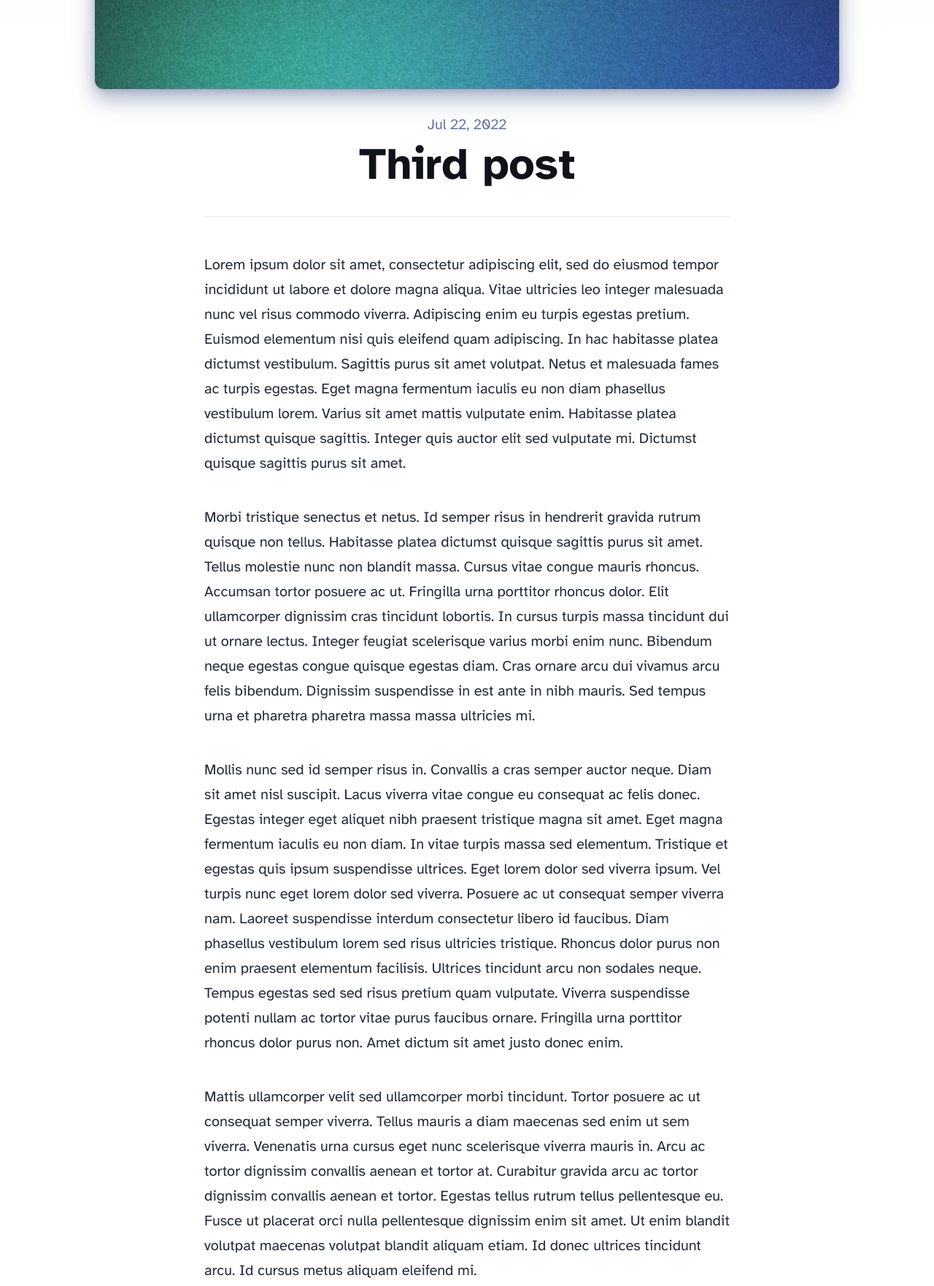
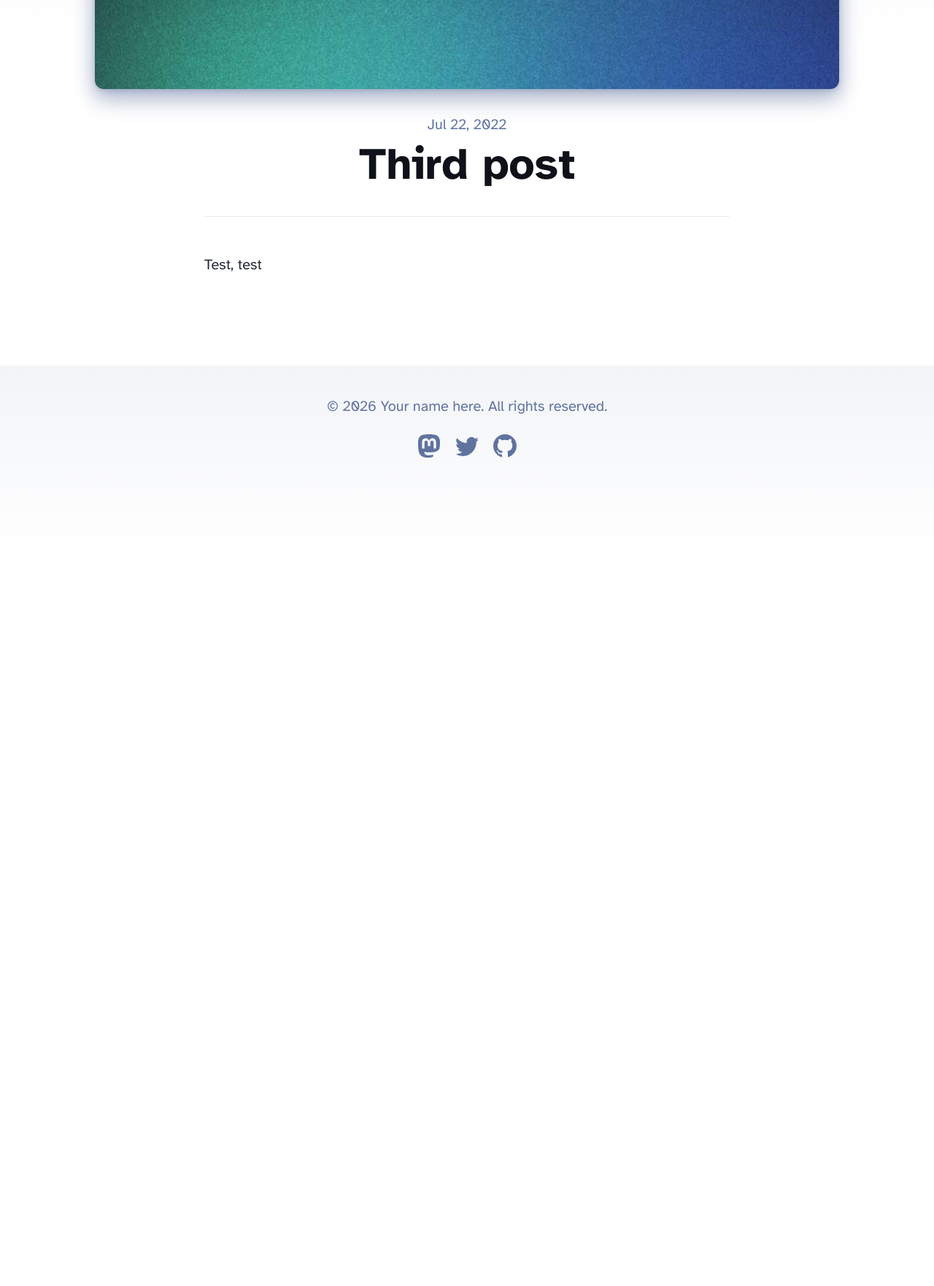
Before and after one commit to RadoslawDev/staticwebsite, an Astro site: page /blog/third-post in a window 1280 px wide. Shown: the part 526-2288 px from the top of the page at 73% size. After the commit the page ends 1285 px from the top, so only its background shows below. Built offline with nearby package versions, Linux system fonts and the light colour scheme; Astro itself is replaced by a stand-in of ours.

Commit message:
Zastąpienie trzeciego wpisu moim własnym

```diff
--- a/src/content/blog/third-post.md
+++ b/src/content/blog/third-post.md
@@ -5,12 +5,4 @@ pubDate: 'Jul 22 2022'
 heroImage: '../../assets/blog-placeholder-2.jpg'
 ---
 
-Lorem ipsum dolor sit amet, consectetur adipiscing elit, sed do eiusmod tempor incididunt ut labore et dolore magna aliqua. Vitae ultricies leo integer malesuada nunc vel risus commodo viverra. Adipiscing enim eu turpis egestas pretium. Euismod elementum nisi quis eleifend quam adipiscing. In hac habitasse platea dictumst vestibulum. Sagittis purus sit amet volutpat. Netus et malesuada fames ac turpis egestas. Eget magna fermentum iaculis eu non diam phasellus vestibulum lorem. Varius sit amet mattis vulputate enim. Habitasse platea dictumst quisque sagittis. Integer quis auctor elit sed vulputate mi. Dictumst quisque sagittis purus sit amet.
-
-Morbi tristique senectus et netus. Id semper risus in hendrerit gravida rutrum quisque non tellus. Habitasse platea dictumst quisque sagittis purus sit amet. Tellus molestie nunc non blandit massa. Cursus vitae congue mauris rhoncus. Accumsan tortor posuere ac ut. Fringilla urna porttitor rhoncus dolor. Elit ullamcorper dignissim cras tincidunt lobortis. In cursus turpis massa tincidunt dui ut ornare lectus. Integer feugiat scelerisque varius morbi enim nunc. Bibendum neque egestas congue quisque egestas diam. Cras ornare arcu dui vivamus arcu felis bibendum. Dignissim suspendisse in est ante in nibh mauris. Sed tempus urna et pharetra pharetra massa massa ultricies mi.
-
-Mollis nunc sed id semper risus in. Convallis a cras semper auctor neque. Diam sit amet nisl suscipit. Lacus viverra vitae congue eu consequat ac felis donec. Egestas integer eget aliquet nibh praesent tristique magna sit amet. Eget magna fermentum iaculis eu non diam. In vitae turpis massa sed elementum. Tristique et egestas quis ipsum suspendisse ultrices. Eget lorem dolor sed viverra ipsum. Vel turpis nunc eget lorem dolor sed viverra. Posuere ac ut consequat semper viverra nam. Laoreet suspendisse interdum consectetur libero id faucibus. Diam phasellus vestibulum lorem sed risus ultricies tristique. Rhoncus dolor purus non enim praesent elementum facilisis. Ultrices tincidunt arcu non sodales neque. Tempus egestas sed sed risus pretium quam vulputate. Viverra suspendisse potenti nullam ac tortor vitae purus faucibus ornare. Fringilla urna porttitor rhoncus dolor purus non. Amet dictum sit amet justo donec enim.
-
-Mattis ullamcorper velit sed ullamcorper morbi tincidunt. Tortor posuere ac ut consequat semper viverra. Tellus mauris a diam maecenas sed enim ut sem viverra. Venenatis urna cursus eget nunc scelerisque viverra mauris in. Arcu ac tortor dignissim convallis aenean et tortor at. Curabitur gravida arcu ac tortor dignissim convallis aenean et tortor. Egestas tellus rutrum tellus pellentesque eu. Fusce ut placerat orci nulla pellentesque dignissim enim sit amet. Ut enim blandit volutpat maecenas volutpat blandit aliquam etiam. Id donec ultrices tincidunt arcu. Id cursus metus aliquam eleifend mi.
-
-Tempus quam pellentesque nec nam aliquam sem. Risus at ultrices mi tempus imperdiet. Id porta nibh venenatis cras sed felis eget velit. Ipsum a arcu cursus vitae. Facilisis magna etiam tempor orci eu lobortis elementum. Tincidunt dui ut ornare lectus sit. Quisque non tellus orci ac. Blandit libero volutpat sed cras. Nec tincidunt praesent semper feugiat nibh sed pulvinar proin gravida. Egestas integer eget aliquet nibh praesent tristique magna.
+Test, test
```
